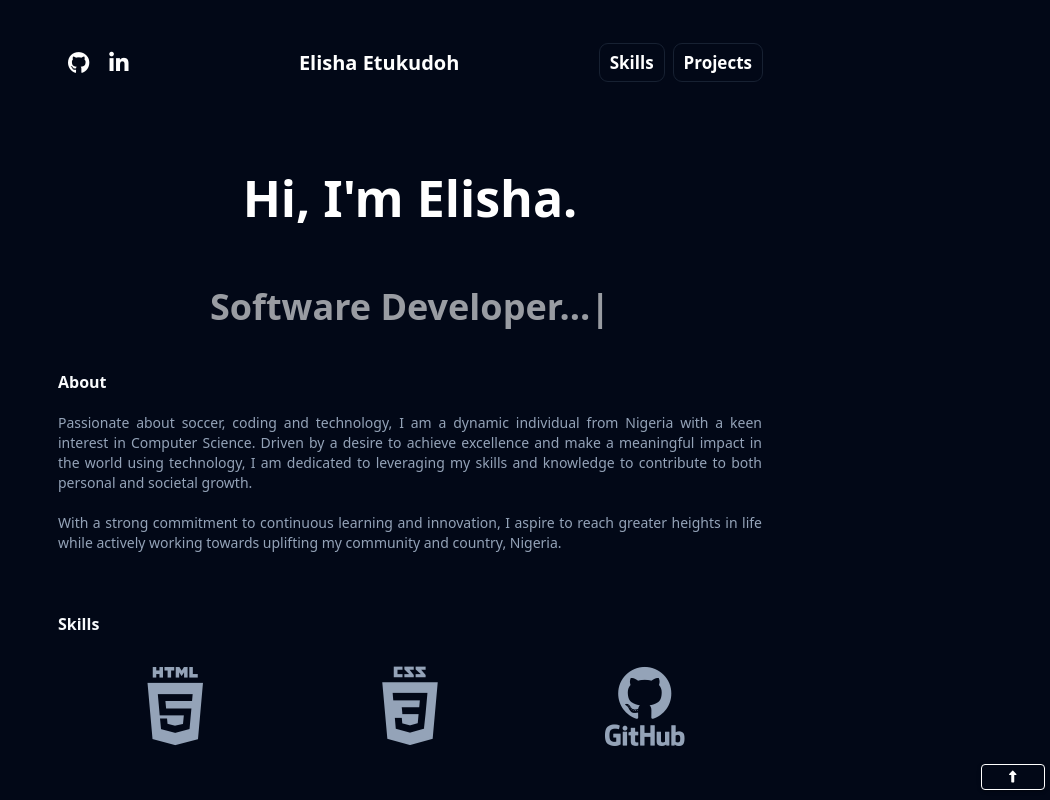
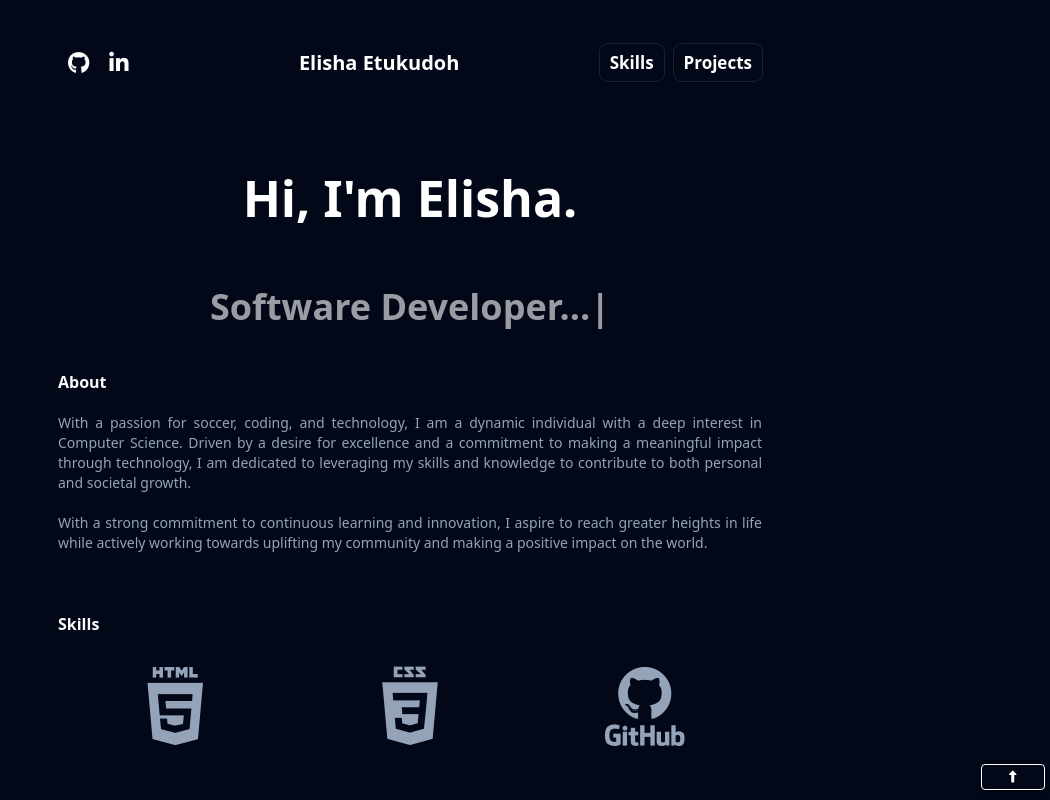
Before and after one commit to elisha-et/portfolio, a React (Vite) app: page / in a window 1280 px wide. Shown: the top 800 px of the page, without its empty margins (230-1280 px from the left). Built offline with nearby package versions, Linux system fonts and the light colour scheme.

Commit message:
Made changes to about section

```diff
--- a/src/components/About/About.tsx
+++ b/src/components/About/About.tsx
@@ -1,24 +1,21 @@
 import "./About.css";
 
-
-
 function About() {
-
   return (
     <>
       <div className="about">
         <div className="title">About</div>
         <div className="aboutme">
-          Passionate about soccer, coding and technology, I am a dynamic
-          individual from Nigeria with a keen interest in Computer Science.
-          Driven by a desire to achieve excellence and make a meaningful impact
-          in the world using technology, I am dedicated to leveraging my skills
-          and knowledge to contribute to both personal and societal growth.
+          With a passion for soccer, coding, and technology, I am a dynamic
+          individual with a deep interest in Computer Science. Driven by a
+          desire for excellence and a commitment to making a meaningful impact
+          through technology, I am dedicated to leveraging my skills and
+          knowledge to contribute to both personal and societal growth.
           <br />
           <br />
-          With a strong commitment to continuous learning and innovation, I aspire to
-          reach greater heights in life while actively working towards uplifting
-          my community and country, Nigeria.
+          With a strong commitment to continuous learning and innovation, I
+          aspire to reach greater heights in life while actively working towards
+          uplifting my community and making a positive impact on the world.
         </div>
       </div>
     </>
```
